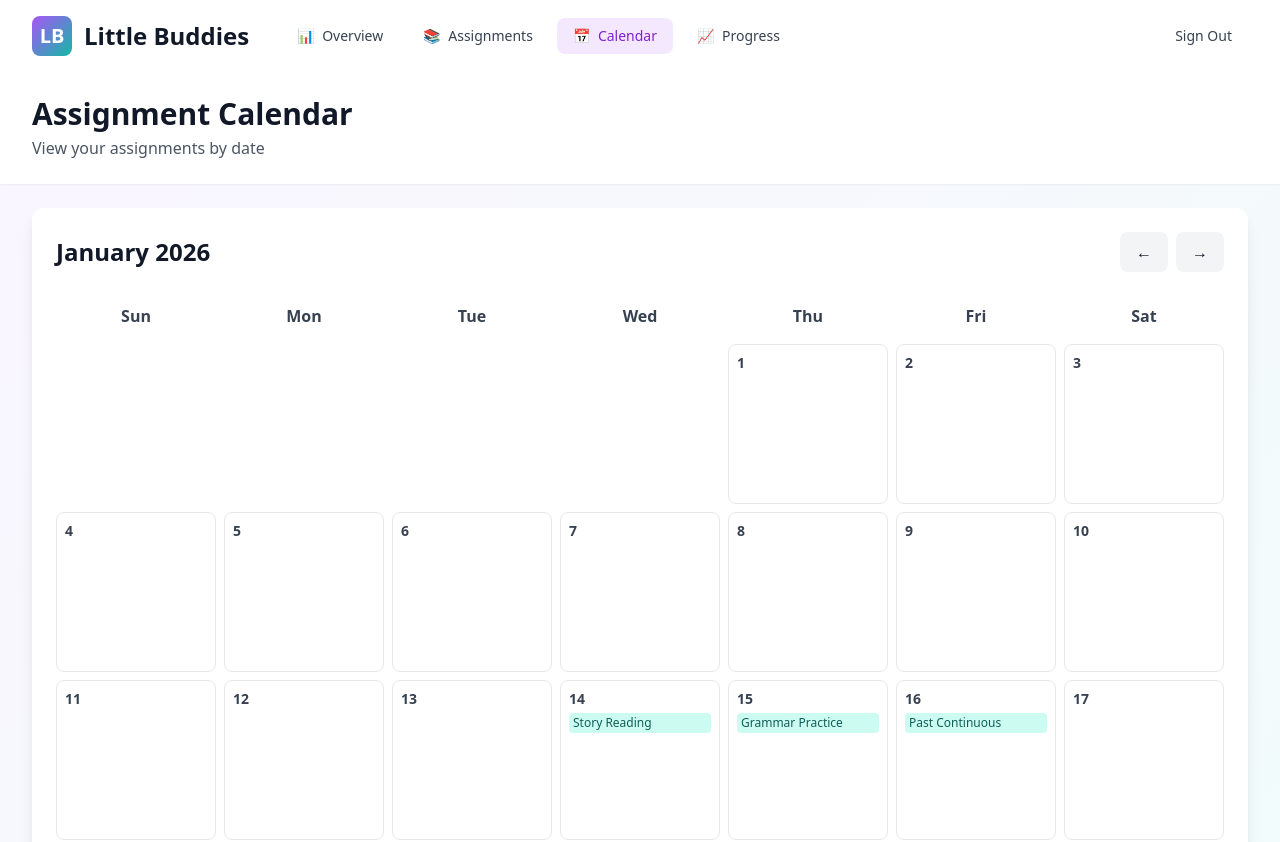
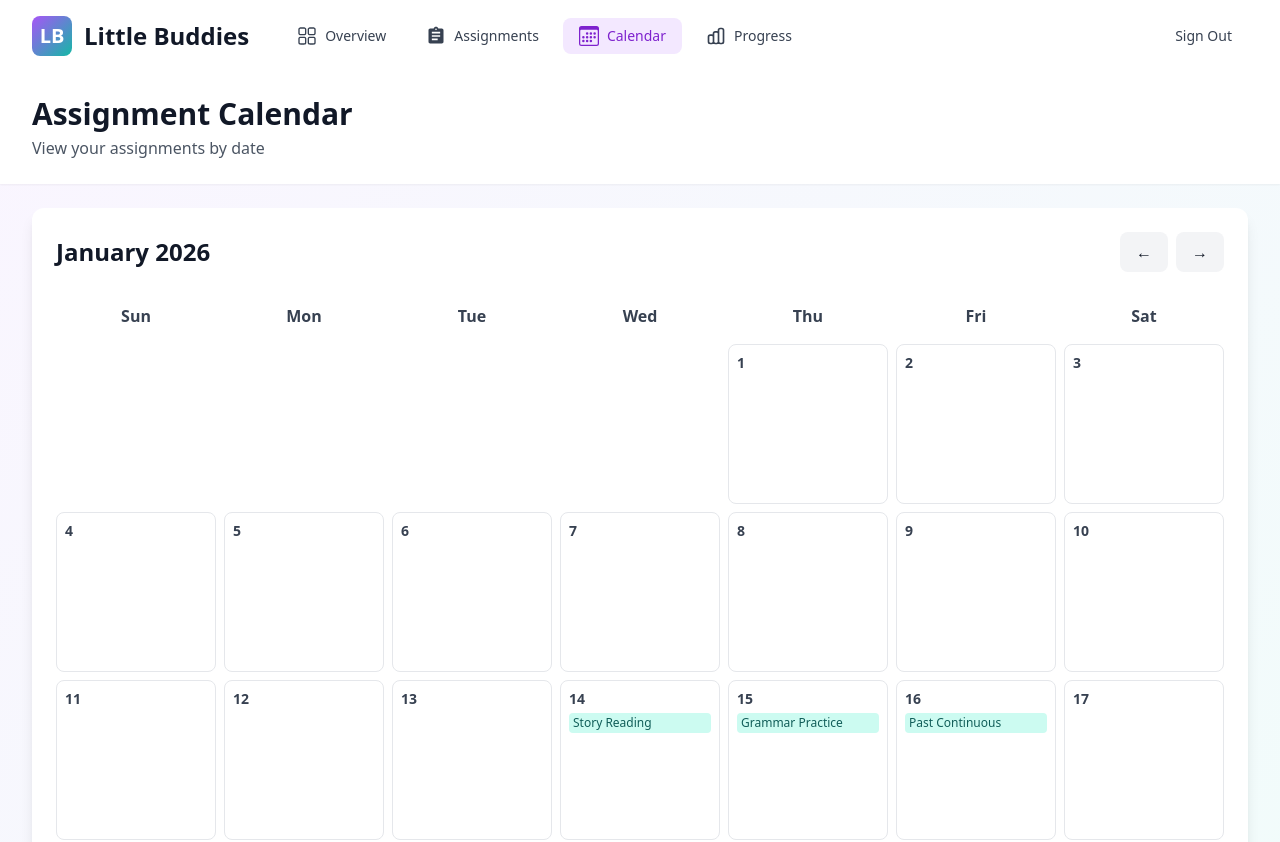
Before and after one commit to Tonytai2611/Homework-Management-Progress, a React (Vite) app in the folder frontend/: page /student/calendar in a window 1280 px wide. Shown: the top 842 px of the page. Built offline with nearby package versions, Linux system fonts and the light colour scheme; sample sign-in values are in the browser's storage.

Commit message:
refactor(components): update Header and AssignmentCard components

```diff
--- a/frontend/src/components/AssignmentDetailModal.jsx
+++ b/frontend/src/components/AssignmentDetailModal.jsx
@@ -21,6 +21,11 @@ const AssignmentDetailModal = ({ assignment, onClose, onMarkComplete }) => {
 
     const tasks = assignment.tasks || []
     const allTasksCompleted = tasks.length > 0 && completedTasks.length === tasks.length
+
+    // Debug logging
+    console.log('Assignment data:', assignment)
+    console.log('Tasks:', tasks)
+    console.log('Tasks length:', tasks.length)
 
     return (
         <div className="fixed inset-0 bg-black bg-opacity-50 flex items-center justify-center z-50 p-4">
--- a/frontend/src/components/Header.jsx
+++ b/frontend/src/components/Header.jsx
@@ -1,6 +1,10 @@
 import { Link, useLocation } from 'react-router-dom'
 import { useAuth } from '../contexts/AuthContext'
 import { useNavigate } from 'react-router-dom'
+import { RxDashboard } from 'react-icons/rx'
+import { MdAssignment } from 'react-icons/md'
+import { BsCalendar3 } from 'react-icons/bs'
+import { HiOutlineChartBar } from 'react-icons/hi'
 
 const Header = () => {
     const { user, signout } = useAuth()
@@ -13,10 +17,10 @@ const Header = () => {
     }
 
     const navItems = [
-        { name: 'Overview', path: '/student/dashboard', icon: '📊' },
-        { name: 'Assignments', path: '/student/assignments', icon: '📚' },
-        { name: 'Calendar', path: '/student/calendar', icon: '📅' },
-        { name: 'Progress', path: '/student/progress', icon: '📈' }
+        { name: 'Overview', path: '/student/dashboard', icon: <RxDashboard className="w-5 h-5" /> },
+        { name: 'Assignments', path: '/student/assignments', icon: <MdAssignment className="w-5 h-5" /> },
+        { name: 'Calendar', path: '/student/calendar', icon: <BsCalendar3 className="w-5 h-5" /> },
+        { name: 'Progress', path: '/student/progress', icon: <HiOutlineChartBar className="w-5 h-5" /> }
     ]
 
     return (
@@ -38,8 +42,8 @@ const Header = () => {
                                     key={item.path}
                                     to={item.path}
                                     className={`px-4 py-2 rounded-lg text-sm font-medium transition-colors flex items-center space-x-2 ${location.pathname === item.path
-                                            ? 'bg-purple-100 text-purple-700'
-                                            : 'text-gray-700 hover:bg-purple-50 hover:text-purple-600'
+                                        ? 'bg-purple-100 text-purple-700'
+                                        : 'text-gray-700 hover:bg-purple-50 hover:text-purple-600'
                                         }`}
                                 >
                                     <span>{item.icon}</span>
--- a/frontend/src/components/shared/AssignmentCard.jsx
+++ b/frontend/src/components/shared/AssignmentCard.jsx
@@ -11,11 +11,15 @@ const AssignmentCard = ({
         title,
         subject,
         dueDate,
+        due_date,
         status = 'pending',
         description,
         link,
         priority = 'medium'
     } = assignment
+
+    // Handle both dueDate and due_date formats
+    const dueDateValue = dueDate || due_date
 
     const subjectIcons = {
         Reading: '📖',
@@ -106,11 +110,11 @@ const AssignmentCard = ({
             )}
 
             <div className="flex items-center justify-between pt-3 border-t border-gray-100">
-                <span className={`text-sm font-medium ${formatDate(dueDate).includes('Overdue') ? 'text-red-600' :
-                        formatDate(dueDate).includes('today') ? 'text-orange-600' :
-                            'text-gray-600'
+                <span className={`text-sm font-medium ${formatDate(dueDateValue).includes('Overdue') ? 'text-red-600' :
+                    formatDate(dueDateValue).includes('today') ? 'text-orange-600' :
+                        'text-gray-600'
                     }`}>
-                    📅 {formatDate(dueDate)}
+                    📅 {formatDate(dueDateValue)}
                 </span>
 
                 {showActions && (
```
